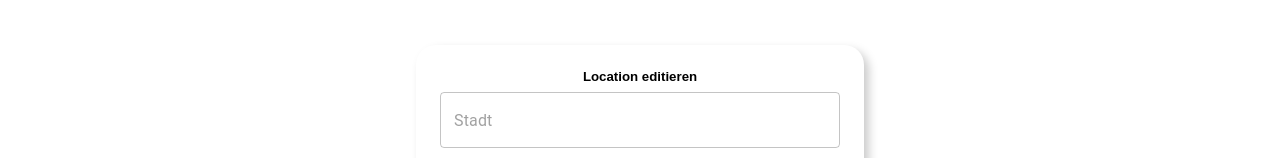
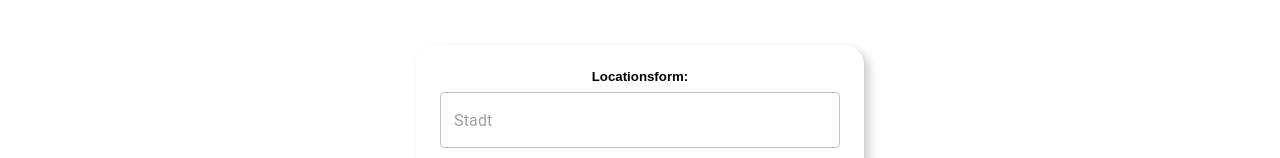
Before and after one commit to MoskaFan/neuproject, a React (Create React App) app in the folder frontend/: page /locations/form in a window 1280 px wide. Shown: the part 167-325 px from the top of the page. Built offline with nearby package versions, Linux system fonts and the light colour scheme; no server answers.

Commit message:
Change editForm & LocationDetails & LocationForm & UseOwner

```diff
--- a/frontend/src/components/EditForm.tsx
+++ b/frontend/src/components/EditForm.tsx
@@ -29,6 +29,8 @@ export default function EditForm() {
     const {owner} = UseOwner()
 
     const{getLocation, editLocation} = useLocation(id)
+    const [location, setLocation]= useState<LocationData>()
+
 
     if(!getLocation) {
         return <h1>Die Location ist nicht vergeben</h1>
@@ -40,8 +42,6 @@ export default function EditForm() {
     }
 
 
-
-
     return (
         <section className={"section"}>
         <LocationForm location={getLocation} submitLocation={submitLocation}></LocationForm>
--- a/frontend/src/components/LocationForm.tsx
+++ b/frontend/src/components/LocationForm.tsx
@@ -23,8 +23,8 @@ export default function LocationForm(props: LocationFormProps) {
     const params = useParams()
 
     const locationId: string | undefined = params.locationId
+    const emptyLocation: LocationData = {
 
-    const [location, setLocation] = useState<LocationData>({
         name: "",
         image: "",
         description: "",
@@ -42,11 +42,9 @@ export default function LocationForm(props: LocationFormProps) {
         },
         startDate: "",
         endDate: ""
-    })
+    }
+    const [location, setLocation] = useState<LocationData>(emptyLocation)
     const navigate = useNavigate();
-
-
-
 
     function handleChangeLocation(event: ChangeEvent<HTMLInputElement>) {
         const {name, value} = event.target;
@@ -88,7 +86,7 @@ export default function LocationForm(props: LocationFormProps) {
                              flexGrow: 1
                          }
                      }}>
-                    <h1>Location editieren</h1>
+                    <h1>Locationsform:</h1>
                     <TextField
                         type="text"
                         name="city"
--- a/frontend/src/hooks/UseOwner.tsx
+++ b/frontend/src/hooks/UseOwner.tsx
@@ -70,9 +70,5 @@ export default function UseOwner() {
             })
     }, [])
 
-
-
-
-
     return { owner, username, login, addOwner, logout, addLocation}
 }
```
Also changed, not shown: frontend/src/components/LocationDetails.tsx (+6 -13 lines).
